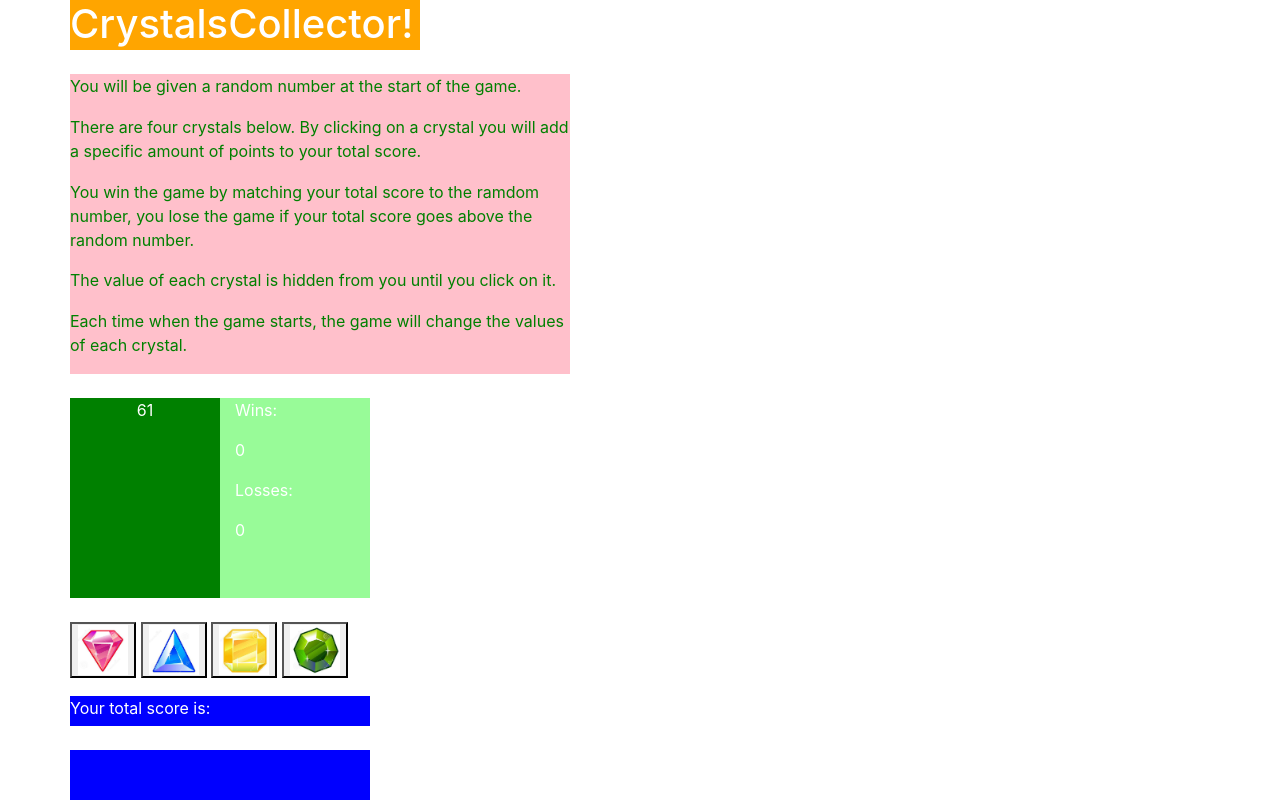
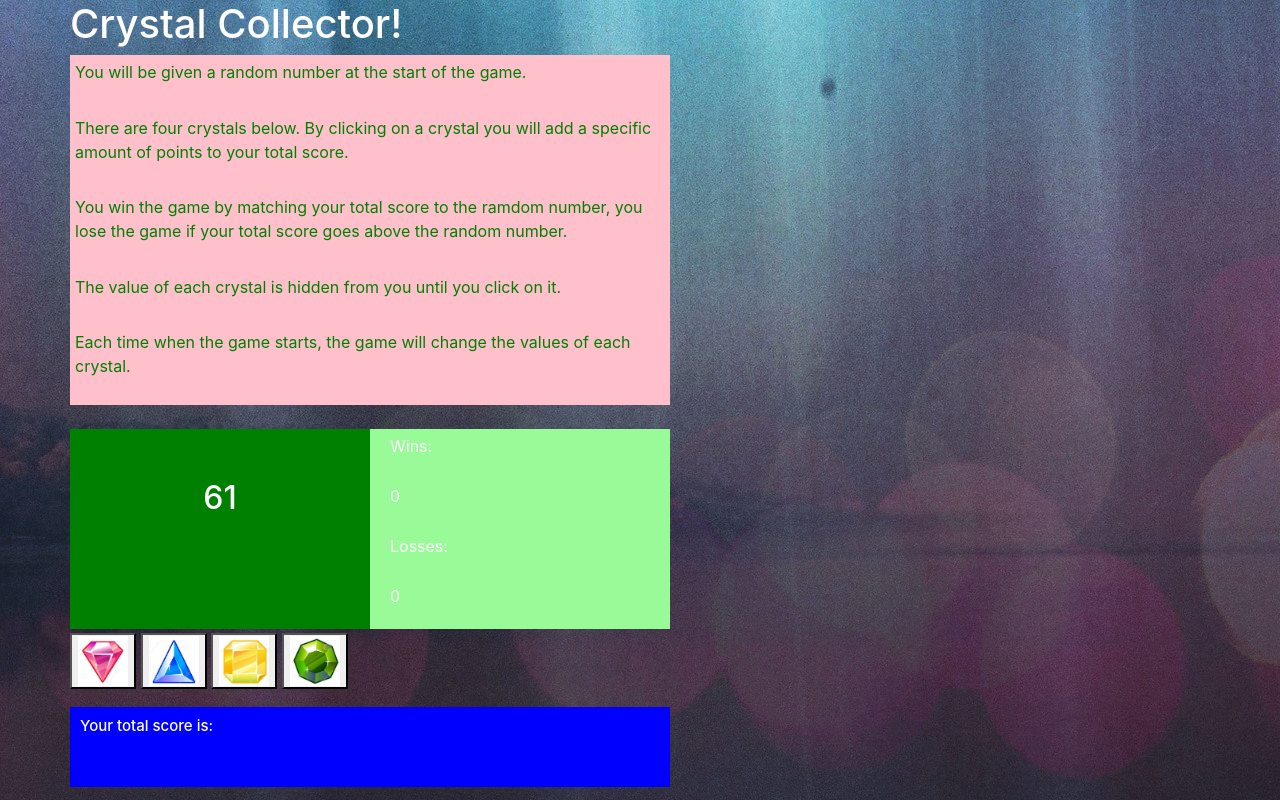
Before and after one commit to katrimg/unit-4-game, a plain HTML site: page index.html in a window 1280 px wide. Drawn offline with nearby package versions, Linux system fonts and the light colour scheme.

Commit message:
changed styles

```diff
--- a/index.html
+++ b/index.html
@@ -8,19 +8,20 @@
     <link rel="stylesheet" href="https://maxcdn.bootstrapcdn.com/bootstrap/4.0.0/css/bootstrap.min.css">
     <script src="https://cdnjs.cloudflare.com/ajax/libs/jquery/3.2.1/jquery.min.js"></script>
     <script src="game.js"></script>
+    <link rel="stylesheet" type="text/css" href="style.css">
     <title>Crystal Collector</title>
 
 </head>
 
 <body>
 
-    <div class="container text-white" style="background-color:white;">
+    <div class="container text-white">
 
-        <div class="row" style="height:50px; width: 350px; background-color: orange;">
-            <h1>CrystalsCollector!</h1>
+        <div class="row" id="intro" style="height:50px; width: 350px;">
+            <h1>Crystal Collector!</h1>
         </div>
-        <br>
-        <div class="row" style="height: 300px; width: 500px; background-color: pink; color: green;">
+
+        <div class="row" id ="info" style="height: 350px; width: 600px; background-color: pink; color: green;">
             <p>You will be given a random number at the start of the game.</p>
             <p>There are four crystals below. By clicking on a crystal you will add a specific amount of points to your total
                 score.
@@ -31,10 +32,10 @@
             <p>Each time when the game starts, the game will change the values of each crystal.</p>
         </div>
         <br>
-        <div class="row" style="height: 200px; width: 300px; background-color: white;">
+        <div class="row" style="height: 180px; width: 600px; background-color: white;">
             <div class="col" style="background-color: green;">
                 <div>
-                    <p id="number-to-get" class="text-center"></p>
+                    <h2 id="number-to-get" class="text-center"></h2>
                 </div>
             </div>
             <div class="col" style="background-color:palegreen;">
@@ -49,7 +50,7 @@
             </div>
         </div>
         <br>
-        <div class="row" style="height: 50px; width: 400px;">
+        <div class="row" style="height: 50px; width: 600px;">
             <div class="buttons">
                 <button class="crystal" id="crystal1">
                     <img src="assets/images/crystal1.jpg" / style="width:50px;">
@@ -66,12 +67,12 @@
             </div>
         </div>
         <br>
-        <div class="row" style="height: 30px; width: 300px; background-color: blue;">
-            <p>Your total score is:</p>
+        <div class="row" style="height: 40px; width: 600px; background-color: blue;">
+            <h3>Your total score is:</h3>
 
         </div>
-        <br>
-        <div class="row" style="height: 50px; width: 300px; background-color: blue;">
+
+        <div class="row" style="height: 40px; width: 600px; background-color: blue;">
             <div>
                 <p id="total-score" class="text-center"></p>
             </div>
--- /dev/null
+++ b/style.css
@@ -0,0 +1,21 @@
+body {
+    background-image: url("assets/images/background.jpg");
+}
+
+#intro{
+    margin-bottom:5px;
+}
+
+h2{
+    margin-top:50px;
+}
+
+h3{
+    font-size:15px;
+    margin-left:10px;
+    margin-top:10px;
+}
+
+p{
+    padding:5px;
+}
```
Also changed, not shown: assets/css/style.css (deleted), assets/images/background.jpg (added), 5 other files.
